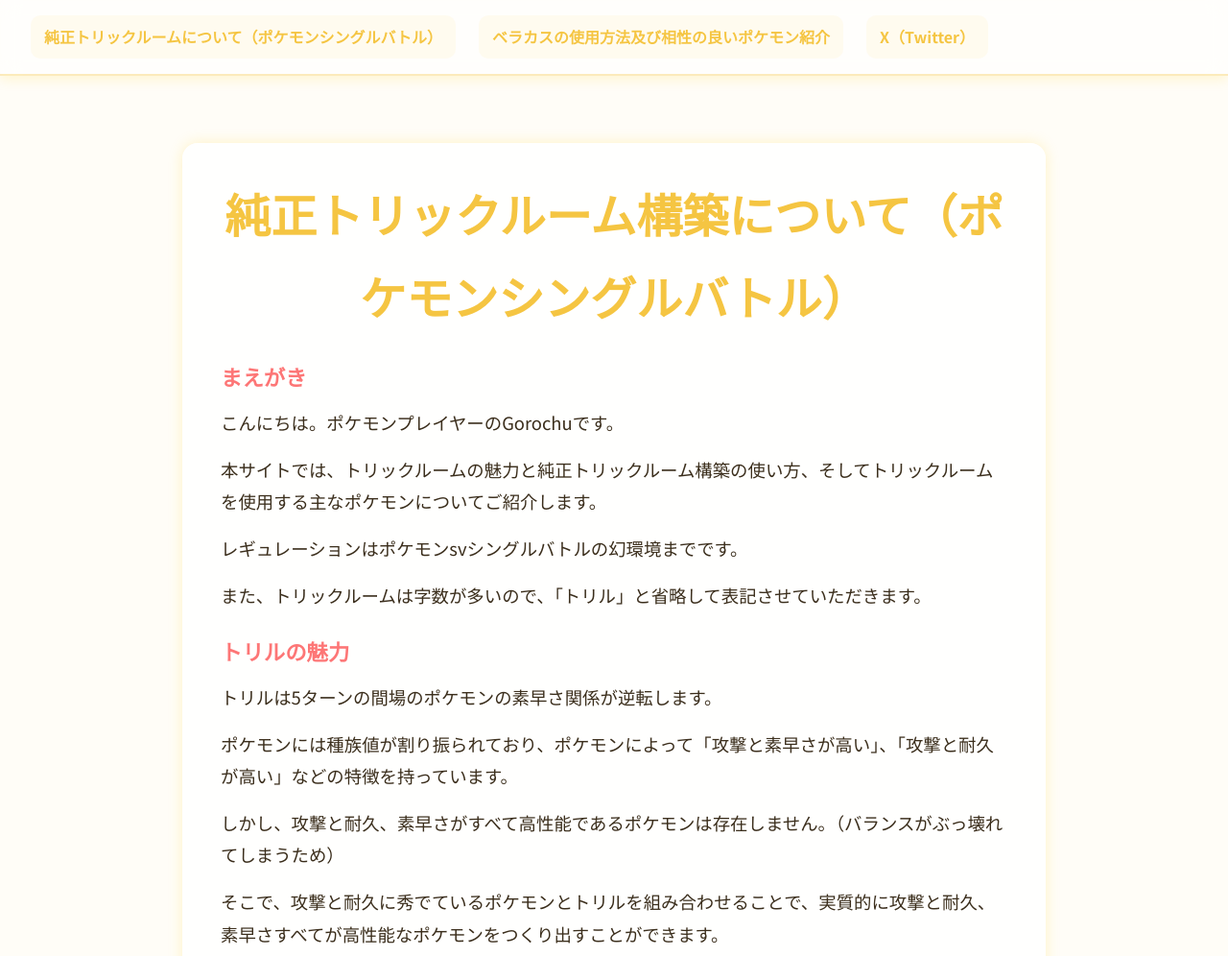
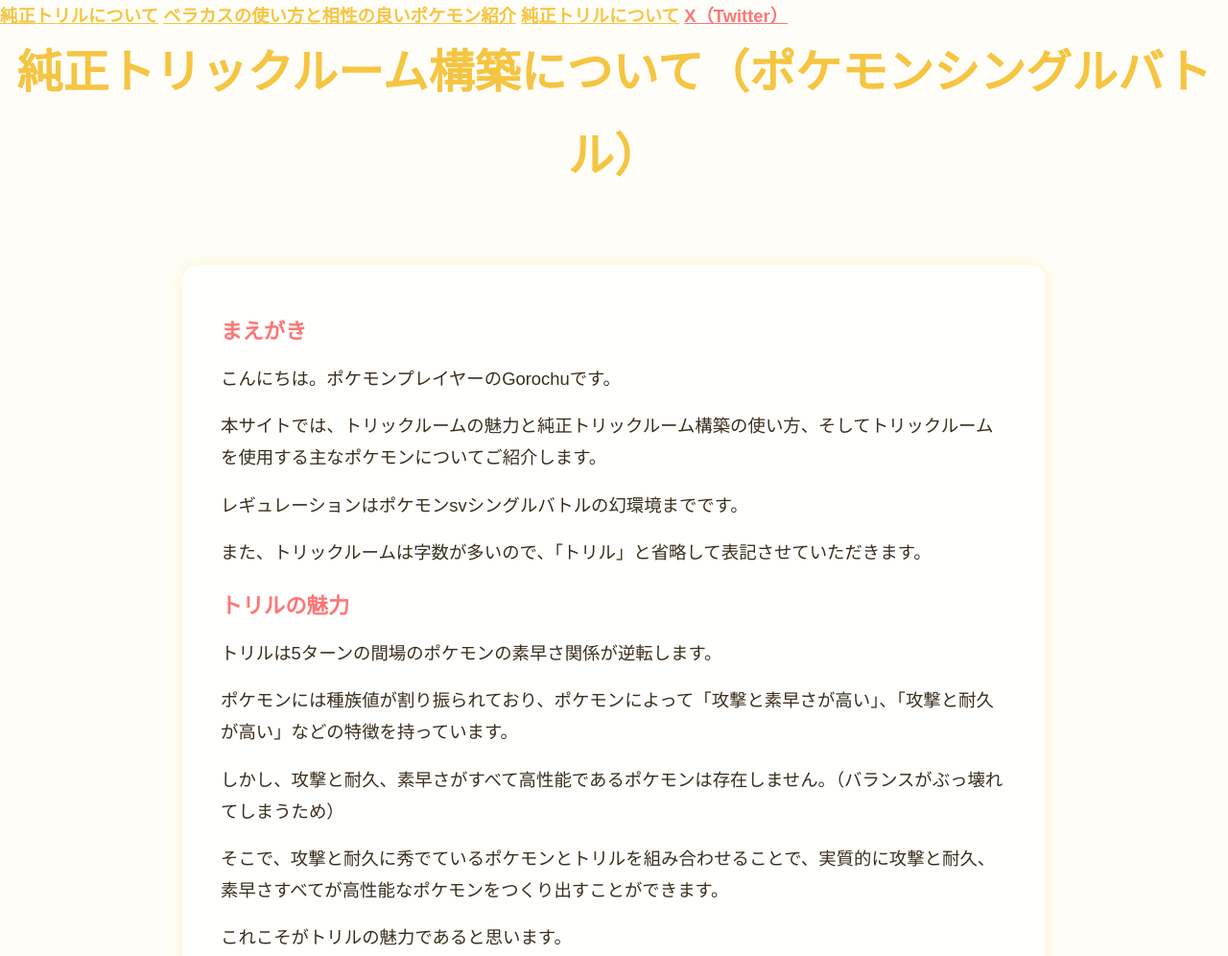
Before and after one commit to Gorochub184/pokemon-trickroom, a plain HTML site: page index.html in a window 1280 px wide. Shown: the top 996 px of the page at 96% size. Drawn offline with Linux system fonts and the light colour scheme.

Commit message:
Update index.html

```diff
--- a/index.html
+++ b/index.html
@@ -2,24 +2,26 @@
 <html lang="ja">
 <head>
     <meta charset="UTF-8">
+    <meta name="viewport" content="width=device-width, initial-scale=1.0">
     <title>純正トリックルームについて（ポケモンシングルバトル）</title>
     <link rel="stylesheet" href="style.css">
-    <link href="https://fonts.googleapis.com/css2?family=Noto+Sans+JP:wght@400;500;700&family=Noto+Sans+Rounded+JP:wght@400;500;700&display=swap" rel="stylesheet">
 </head>
 <body>
     <div class="trickroom-bg" id="trickroom"></div>
 
-    <header class="navbar">
-        <a href="https://gorochub184.github.io/pokemon-trickroom/" target="_blank">純正トリックルームについて（ポケモンシングルバトル）</a>
-        <a href="https://gorochub184.github.io/trickroom-berakasu-and-aruseusu/" target="_blank">ベラカスの使用方法及び相性の良いポケモン紹介</a>
-        <a href="https://x.com/gorochub184" target="_blank" class="x-button">X（Twitter）</a>
+    <header>
+        <a href="https://gorochub184.github.io/pokemon-trickroom/" target="_blank" style="color: #f5c542; font-weight: bold;">純正トリルについて</a>
+        <a href="https://gorochub184.github.io/trickroom-berakasu-and-aruseusu/" target="_blank" style="color: #f5c542; font-weight: bold;">ベラカスの使い方と相性の良いポケモン紹介</a>
+        <a href="https://gorochub184.github.io/pokemon-trickroom/" target="_blank" style="color: #f5c542; font-weight: bold;">純正トリルについて</a>
+        <a href="https://x.com/gorochub184" target="_blank" style="color: #fd7676; font-weight: bold;">X（Twitter）</a>
+    </header>
+
+    <header>
+        <h1>純正トリックルーム構築について（ポケモンシングルバトル）</h1>
     </header>
 
     <main>
         <article>
-            <h1>純正トリックルーム構築について（ポケモンシングルバトル）</h1>
-
-
             <h2>まえがき</h2>
             <p>こんにちは。ポケモンプレイヤーのGorochuです。</p>
             <p>本サイトでは、トリックルームの魅力と純正トリックルーム構築の使い方、そしてトリックルームを使用する主なポケモンについてご紹介します。</p>
@@ -81,5 +83,12 @@
 
         </article>
     </main>
+
+    <header>
+        <a href="https://gorochub184.github.io/pokemon-trickroom/" target="_blank" style="color: #f5c542; font-weight: bold;">純正トリルについて</a>
+        <a href="https://gorochub184.github.io/trickroom-berakasu-and-aruseusu/" target="_blank" style="color: #f5c542; font-weight: bold;">ベラカスの使い方と相性の良いポケモン紹介</a>
+        <a href="https://x.com/gorochub184" target="_blank" style="color: #fd7676; font-weight: bold;">X（Twitter）</a>
+    </header>
+
 </body>
 </html>
```
